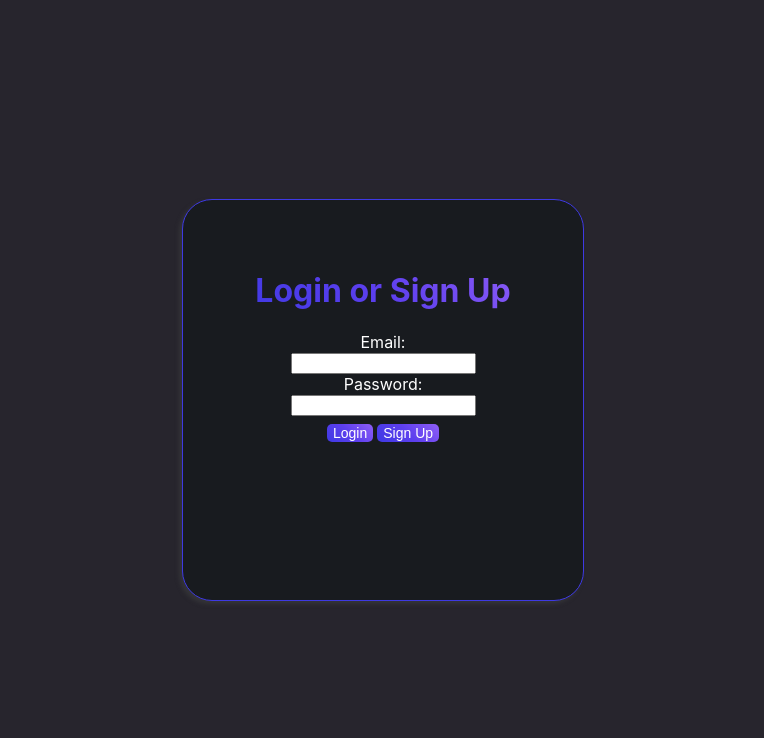
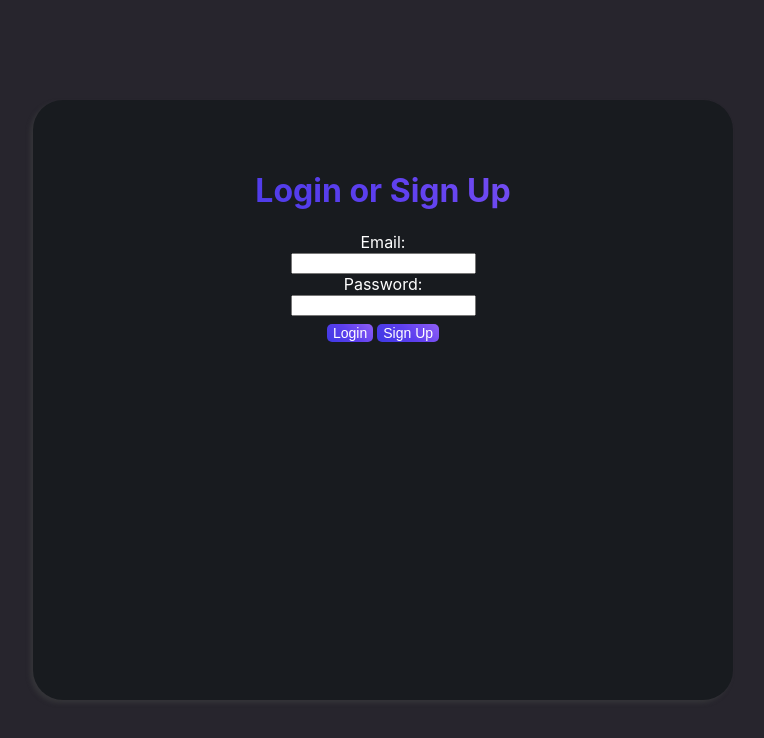
Before and after one commit to shakikk/workwise-portal, a React (Create React App) app: page /login in a window 1280 px wide. Shown: the top 738 px of the page, without its empty margins (257-1021 px from the left). Built offline with nearby package versions, Linux system fonts and the light colour scheme; no server answers.

Commit message:
Revert "yufguagf"
This reverts commit ca45169732d5d119e2b4136754225589c433acdb.

```diff
--- a/src/App.js
+++ b/src/App.js
@@ -54,7 +54,7 @@ function LoginPage() {
     };
 
     return (
-        <div className="container" style={{height: '300px', width: '300px'}}>
+        <div className="container">
             <h1 >Login or Sign Up</h1>
             <form onSubmit={handleLogin}>
                 <label className="label-style">
--- a/src/pages/announcements.js
+++ b/src/pages/announcements.js
@@ -39,7 +39,6 @@ function Announcements() {
 
     const handleSubjectClick = (announcement) => {
         setSelectedAnnouncement(announcement);
-
     };
 
     const handleClosePopup = () => {
@@ -66,7 +65,7 @@ function Announcements() {
     };
 
     return (
-        <div className="container"  style={{ overflow: 'auto' }}>
+        <div className="container" style={{ overflow: 'auto'}}>
             <h1>Announcements</h1>
             {allowed && (
                 <div >
@@ -96,7 +95,7 @@ function Announcements() {
             )}
             {announcements.length > 0 ? (
                 announcements.map(announcement => (
-                    <div className="announcements" key={announcement.id} >
+                    <div className="announcements" key={announcement.id}>
                         <h2 onClick={() => handleSubjectClick(announcement)}>{announcement.title}</h2>
                     </div>
                 ))
--- a/src/pages/homePage.js
+++ b/src/pages/homePage.js
@@ -39,6 +39,12 @@ function HomePage() {
                     <button className="button-style">Page Three</button>
                 </Link>
             </div>
+            <p1> TO DO: </p1>
+            <ul>
+                <li>
+                    Holidays need to be implemented
+                </li>
+            </ul>
             <SignOutButton />
         </div>
     );
--- a/src/pages/styles.css
+++ b/src/pages/styles.css
@@ -1,18 +1,18 @@
 .button-style {
-    border: 0px solid transparent;
+    background-color: #2a3338;
+    border: 0px;
     border-radius: 10px;
     color: white;
     background-image: linear-gradient(45deg, #3e39e3, #5d3fee, #8f5ef6);
-    background-origin: border-box;
     text-align: center;
+    text-decoration: none;
+    display: inline-block;
     font-size: 18px;
     font-weight: bold;
     margin: 10px;
+    cursor: pointer;
+    width: 220px;
     height: 60px;
-    width: 220px;
-
-    cursor: pointer;
-
 }
 
 h1 {
@@ -24,14 +24,13 @@ h1 {
 .back-button {
     position: absolute;
     top: 0;
-    left: 0px;
+    left: -60px;
     margin: 10px;
     border: 0px;
     font-size: 40px;
     background-image: linear-gradient(45deg, #3e39e3, #5d3fee, #8f5ef6);
     background-clip: text;
     color: transparent;
-    cursor: pointer;
 }
 
 
@@ -60,7 +59,6 @@ h1 {
 .container {
     position: relative;
     border-radius: 30px;
-    border: 1px solid #3e39e3;
     box-shadow: -3px 3px 4px #343438;
     height: 500px;
     width: 600px;
@@ -110,14 +108,14 @@ body {
 
 ::-webkit-scrollbar {
     width: 8px;
-    height: 8px;
     left: 5px;
+
 }
 
 ::-webkit-scrollbar-track {
     border-radius: 8px;
-    background-color: #000000;
-    border: 1px solid #3e39e3;
+    background-color: #e7e7e7;
+    border: 1px solid #cacaca;
 }
 
 ::-webkit-scrollbar-thumb {
```
Also changed, not shown: 1 other file (tests, documents, lock files or other folders).
